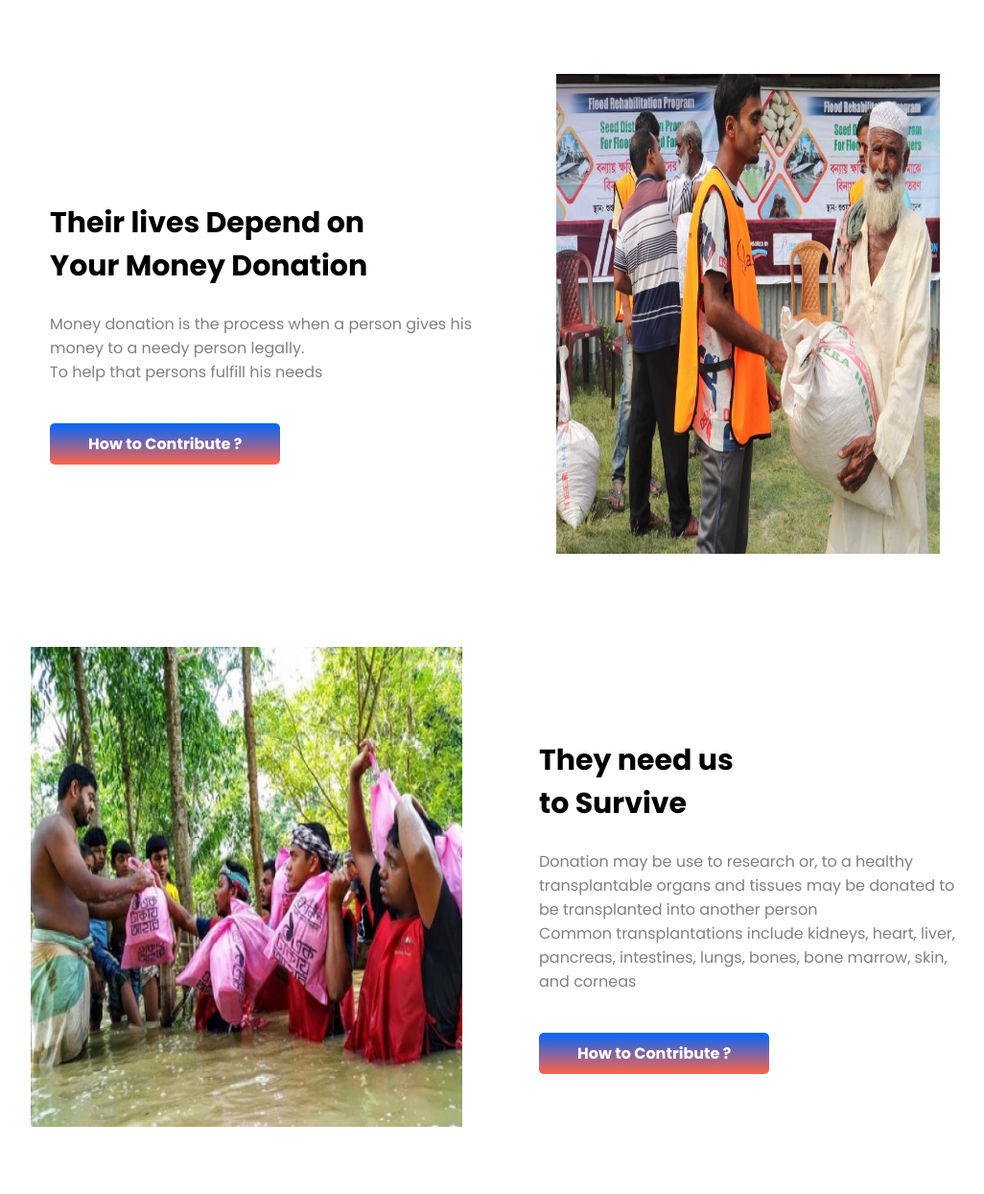
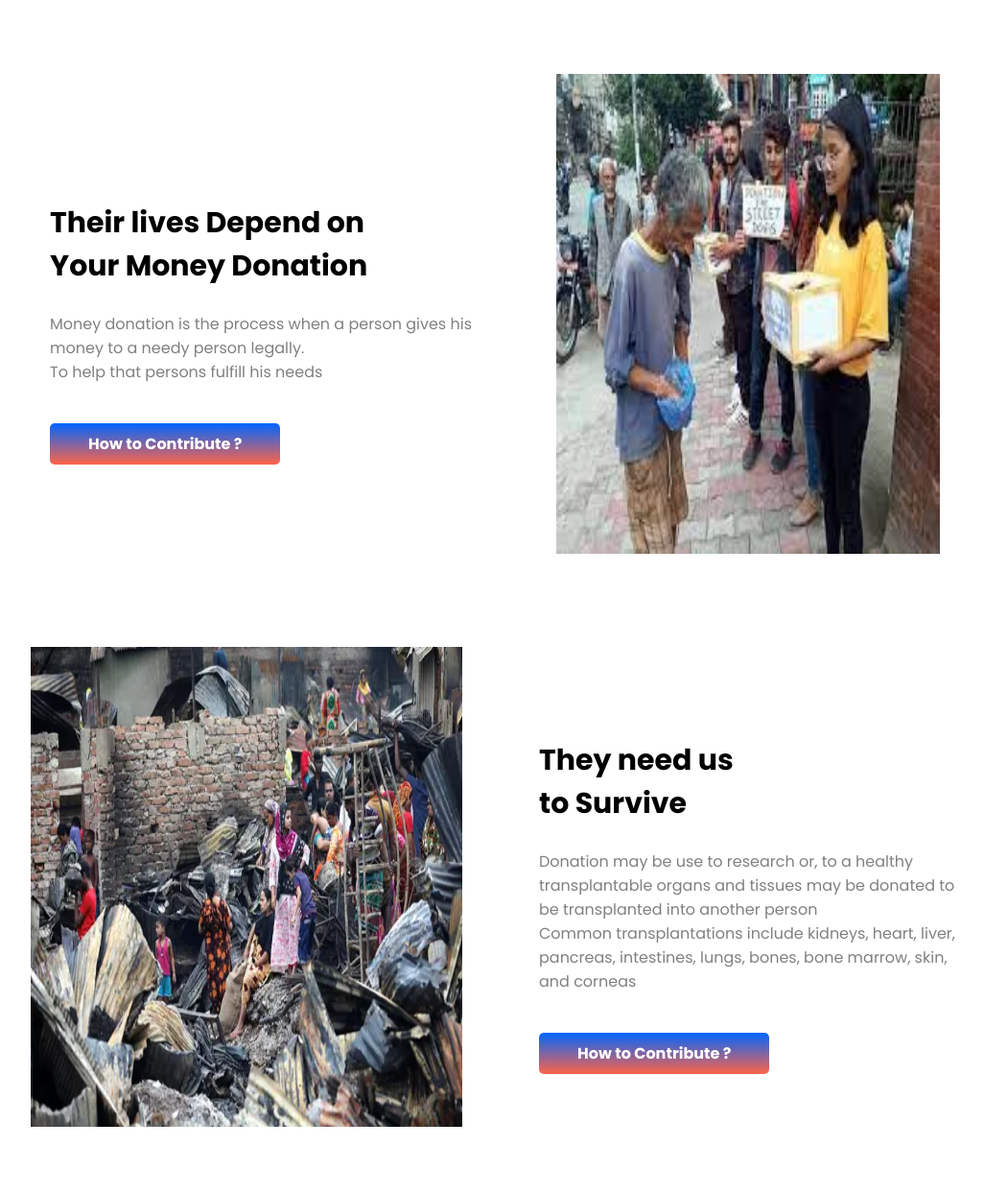
Before and after one commit to SkAhamed/my-first-assignment, a plain HTML site: page index.html in a window 1280 px wide. Shown: the part 2036-3280 px from the top of the page at 96% size, without its empty margins (124-1150 px from the left). Drawn offline with Linux system fonts and the light colour scheme.

Commit message:
all complete

```diff
--- a/index.html
+++ b/index.html
@@ -11,12 +11,16 @@
     <link rel="preconnect" href="https://fonts.googleapis.com">
     <link rel="preconnect" href="https://fonts.gstatic.com" crossorigin>
     <link href="https://fonts.googleapis.com/css2?family=Lobster&family=Poppins:wght@700&display=swap" rel="stylesheet">
+
     <link rel="stylesheet" href="style.css">
 
     <title>My First Assignment</title>
 </head>
 
 <body>
+    <!--My background image didn't show in full width. That is why i used position tag, which i had prior knowledge of.-->
+    <!--section header start-->
+
     <section class="section-header">
         <div class="header-aera">
             <div class="img">
@@ -33,6 +37,9 @@
 
     </section>
 
+    <!--section header end-->
+
+    <!--section donate start-->
     <section class="section-donate">
         <div class="donate-text">
             <h1>Donate Today</h1>
@@ -65,6 +72,9 @@
 
     </section>
 
+    <!--section donate end-->
+
+    <!--section donate plan start-->
 
     <section class="section-donate-plan">
         <div class="div-donate-plan">
@@ -116,6 +126,10 @@
         </div>
     </section>
 
+    <!--section donate plan end-->
+
+    <!--section lives depend start-->
+
     <section class="lives-depend">
         <div class="lives-depend-text">
             <h1>Their lives Depend on <br> Your Money Donation</h1>
@@ -124,19 +138,18 @@
             <a class="Home-Button" target="_blank" href="#">How to Contribute ?</a>
         </div>
         <div class="lives-depend-img">
-            <img src="images/donation10.jpg" alt="">
+            <img src="images/donation.jpg" alt="">
         </div>
 
     </section>
 
+    <!--section lives depend end-->
 
-
-
-
+    <!--section need us start-->
 
     <section class="need-us">
         <div class="need-us-img">
-            <img src="images/donation11.jpg" alt="">
+            <img src="images/cice4n8g_bangladeshslumgutted_625x300_18_August_19.webp" alt="">
         </div>
         <div class="need-us-text">
             <h1>They need us <br>to Survive</h1>
@@ -146,12 +159,11 @@
             <a class="Home-Button" target="_blank" href="#">How to Contribute ?</a>
         </div>
 
-
     </section>
 
+    <!--section need us end-->
 
-
-
+    <!--section updates start-->
 
     <section class="Updates">
         <div class="updates-text">
@@ -170,6 +182,10 @@
 
     </section>
 
+    <!--section updates end-->
+
+    <!--section footer area start-->
+
     <section class="footer-aera">
         <div class="footer-text">
             <h1>Be Humble</h1>
@@ -178,7 +194,8 @@
 
     </section>
 
-    </section>
+    <!--section footer area end-->
+
 </body>
 
 </html>
```
Also changed, not shown: style.css (+21 -5 lines).
